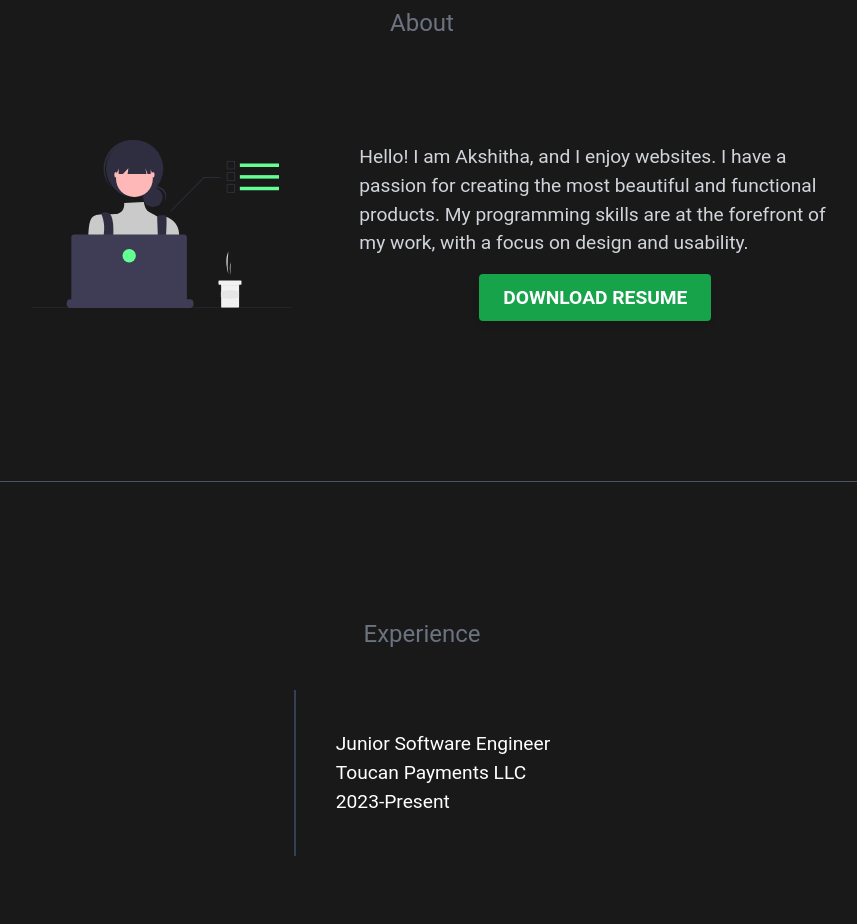
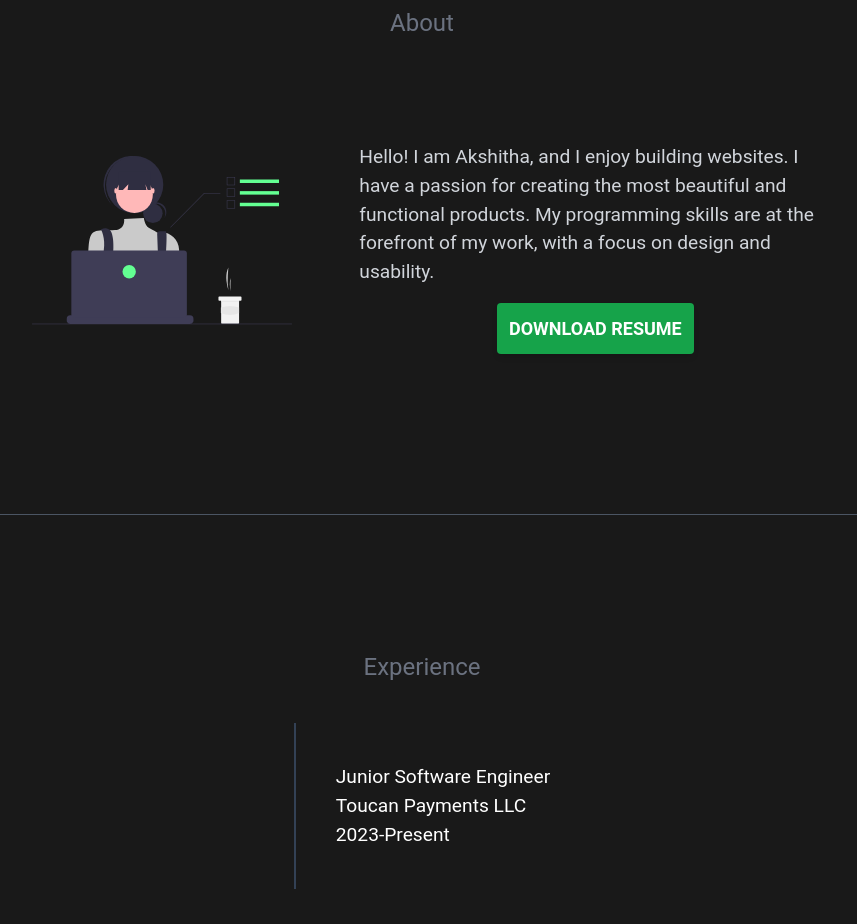
Before and after one commit to AkshithaReddy1899/Portfolio, a React (Create React App) app: page / in a window 1280 px wide. Shown: the part 860-1784 px from the top of the page, without its empty margins (218-1075 px from the left). Built offline with nearby package versions, Linux system fonts and the light colour scheme; some icons are missing.

Commit message:
Update resume

```diff
--- a/src/Components/About.jsx
+++ b/src/Components/About.jsx
@@ -14,11 +14,11 @@ const About = () => (
       </div>
       <div className="text-left text-gray-300 md:p-8 p-4 lg:w-1/2 lg:p-6">
         <Fade>
-          <p className="py-4">Hello! I am Akshitha, and I enjoy websites. I have a passion for creating the most beautiful and functional products. My programming skills are at the forefront of my work, with a focus on design and usability.
+          <p className="py-4">Hello! I am Akshitha, and I enjoy building websites. I have a passion for creating the most beautiful and functional products. My programming skills are at the forefront of my work, with a focus on design and usability.
           </p>
           <div className="flex space-x-2 justify-center">
             <div>
-              <a href={akshithaReddyResume} alt="resume" target="_blank" className="px-6 pt-2.5 pb-2 bg-green-600 text-white font-bold leading-normal uppercase rounded shadow-md hover:bg-green-700 hover:shadow-lg focus:bg-green-700 focus:shadow-lg focus:outline-none focus:ring-0 active:bg-green-800 active:shadow-lg transition duration-150 ease-in-out flex align-center justify-center items-center md:text-1.5xl" rel="noreferrer" download>
+              <a href={akshithaReddyResume} alt="resume" target="_blank" className="p-3 text-lg bg-green-600 text-white font-bold leading-normal uppercase rounded shadow-md hover:bg-green-700 hover:shadow-lg focus:bg-green-700 focus:shadow-lg focus:outline-none focus:ring-0 active:bg-green-800 active:shadow-lg transition duration-150 ease-in-out flex align-center justify-center items-center md:text-1.5xl" rel="noreferrer" download>
                 Download Resume
               </a>
             </div>
```
Also changed, not shown: 1 other file (tests, documents, lock files or other folders).
